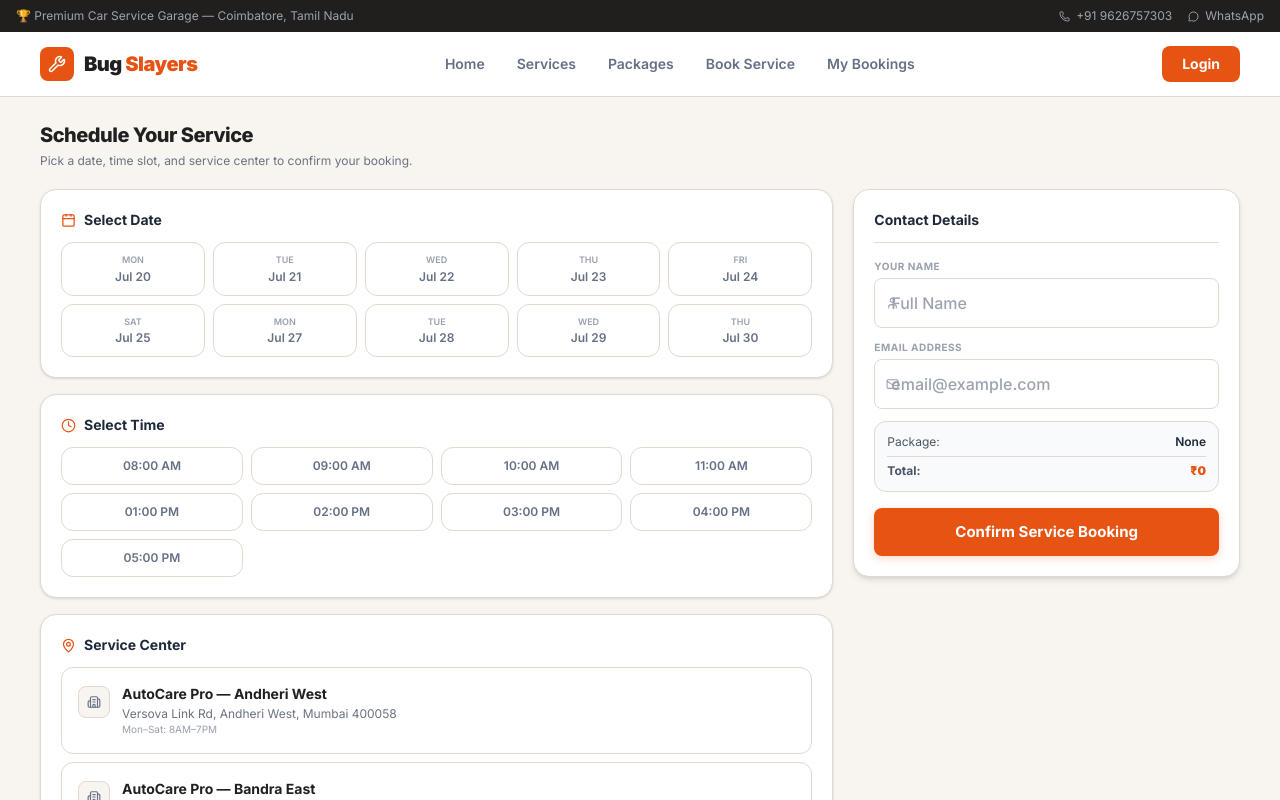
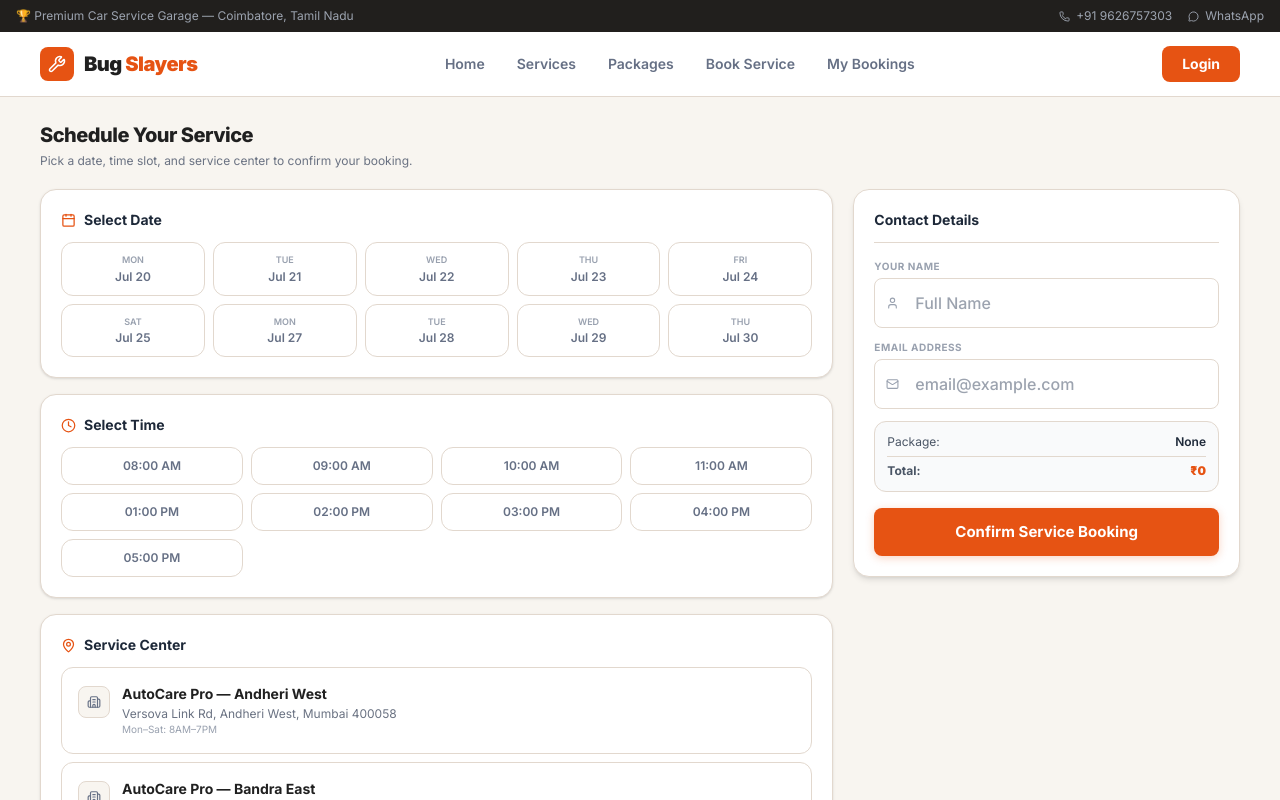
Before and after one commit to mithun-007-ui/cargarage, a Next.js app: page /booking in a window 1280 px wide. Shown: the top 800 px of the page. Built offline with nearby package versions, Linux system fonts and the light colour scheme.

Commit message:
Sticky changes

```diff
--- a/next.config.mjs
+++ b/next.config.mjs
@@ -1,6 +1,14 @@
 /** @type {import('next').NextConfig} */
 const nextConfig = {
-  /* config options here */
+  async redirects() {
+    return [
+      {
+        source: '/my bookings',
+        destination: '/my-bookings',
+        permanent: true,
+      },
+    ];
+  },
 };
 
 export default nextConfig;
--- a/src/app/booking/page.js
+++ b/src/app/booking/page.js
@@ -260,6 +260,7 @@ export default function SlotBookingPage() {
 
             {/* Right — Contact & Confirm */}
             <div className="lg:col-span-4 space-y-4">
+              <div className="sticky top-20">
                 <div className="bg-white rounded-2xl border shadow-md p-5" style={{ borderColor: '#E2D8CE' }}>
                   <h2 className="font-bold text-gray-800 text-sm mb-4 pb-3 border-b" style={{ borderColor: '#E2D8CE' }}>Contact Details</h2>
 
@@ -271,7 +272,8 @@ export default function SlotBookingPage() {
                         <input
                           type="text" required value={name}
                           onChange={e => setName(e.target.value)}
-                        className="input-field pl-8 font-medium"
+                          className="input-field font-medium"
+                          style={{ paddingLeft: '2.25rem' }}
                           placeholder="Full Name"
                         />
                       </div>
@@ -283,7 +285,8 @@ export default function SlotBookingPage() {
                         <input
                           type="email" required value={email}
                           onChange={e => setEmail(e.target.value)}
-                        className="input-field pl-8 font-medium"
+                          className="input-field font-medium"
+                          style={{ paddingLeft: '2.25rem' }}
                           placeholder="email@example.com"
                         />
                       </div>
@@ -311,6 +314,7 @@ export default function SlotBookingPage() {
                   </button>
                 </div>
               </div>
+            </div>
           </form>
 
           <div className="flex justify-start">
--- a/src/app/comparison/page.js
+++ b/src/app/comparison/page.js
@@ -145,11 +145,13 @@ export default function PackageComparisonPage() {
 
             {/* Bill Summary */}
             <div className="lg:col-span-4">
-              <BillSummary
-                vehicle={vehicle}
-                selectedServices={selectedServices}
-                selectedPackage={selectedPackage}
-              />
+              <div className="sticky top-20">
+                <BillSummary
+                  vehicle={vehicle}
+                  selectedServices={selectedServices}
+                  selectedPackage={selectedPackage}
+                />
+              </div>
             </div>
           </div>
 
--- a/src/app/globals.css
+++ b/src/app/globals.css
@@ -35,12 +35,12 @@
 ────────────────────────────────────────────── */
 html {
   scroll-behavior: smooth;
-  overflow-x: hidden;
+  overflow-x: clip; /* clip ≠ hidden: doesn't create a scroll container, so position:sticky works */
 }
 body {
   background-color: #F8F5F0;
   color: #202020;
-  overflow-x: hidden;
+  overflow-x: clip; /* same — prevents horizontal scroll without breaking sticky */
   font-size: 16px;
 }
 
@@ -180,6 +180,23 @@ body {
   box-shadow: 0 0 0 3px rgba(230, 83, 19, 0.1);
 }
 .input-field:disabled { opacity: 0.55; cursor: not-allowed; background: #F8F5F0; }
+
+/* Adjust padding for inputs that have absolute positioned icons to prevent overlap */
+.relative svg ~ .input-field,
+.relative svg ~ .input-dark,
+.relative svg ~ .input-light,
+.relative svg ~ input.input-field,
+.relative svg ~ input.input-dark,
+.relative svg ~ input.input-light {
+  padding-left: 2.5rem !important;
+}
+
+@media (min-width: 1024px) {
+  .hero-mask-lg {
+    mask-image: radial-gradient(ellipse 95% 120% at 90% 50%, black 35%, transparent 85%);
+    -webkit-mask-image: radial-gradient(ellipse 95% 120% at 90% 50%, black 35%, transparent 85%);
+  }
+}
 
 /* Aliases kept for backward compat */
 .input-dark {
--- a/src/app/my-bookings/page.js
+++ b/src/app/my-bookings/page.js
@@ -513,7 +513,7 @@ export default function CustomerDashboardPage() {
           <div className="flex flex-col lg:flex-row gap-6">
             {/* Left Sidebar Tabs */}
             <aside className="lg:w-56 shrink-0">
-              <div className="rounded-2xl overflow-hidden bg-white border border-gray-200 shadow-sm">
+              <div className="sticky top-20 rounded-2xl overflow-hidden bg-white border border-gray-200 shadow-sm">
                 {TABS.map(tab => {
                   const Icon = tab.icon;
                   const isActive = activeTab === tab.id;
@@ -553,8 +553,11 @@ export default function CustomerDashboardPage() {
                       <p>No bookings yet. <Link href="/vehicle-selection" className="font-bold hover:underline" style={{ color: '#E65313' }}>Book your first service</Link></p>
                     </div>
                   ) : (
-                    bookings.map(b => (
-                      <div key={b.id} className="rounded-2xl p-5 transition-all bg-white border border-gray-200 shadow-sm">
+                    /* Only this inner container scrolls horizontally on small screens */
+                    <div style={{ overflowX: 'auto' }}>
+                      <div style={{ minWidth: '640px' }}>
+                        {bookings.map(b => (
+                          <div key={b.id} className="rounded-2xl p-5 transition-all bg-white border border-gray-200 shadow-sm mb-4">
                             {/* Header row */}
                             <div className="flex flex-wrap items-center gap-2 mb-4">
                               <span className="font-mono text-xs px-2 py-0.5 rounded font-bold bg-gray-100 text-gray-500 border border-gray-200">{b.id}</span>
@@ -617,7 +620,9 @@ export default function CustomerDashboardPage() {
                               )}
                             </div>
                           </div>
-                    ))
+                        ))}
+                      </div>
+                    </div>
                   )}
                 </div>
               )}
--- a/src/app/page.js
+++ b/src/app/page.js
@@ -122,8 +122,8 @@ export default function HomePage() {
       {/* ════ HERO ════ */}
       <section className="relative flex flex-col lg:block overflow-hidden bg-white" style={{ borderBottom: '1px solid #E2D8CE' }}>
         {/* Right side background image (Full bleed on desktop, stacked on mobile) */}
-        <div className="lg:absolute lg:inset-y-0 lg:right-0 lg:w-1/2 w-full h-[280px] sm:h-[380px] lg:h-full z-0 order-last lg:order-none animate-slide-in">
-          <div className="relative w-full h-full">
+        <div className="lg:absolute lg:inset-y-0 lg:right-0 lg:w-[58%] w-full h-[280px] sm:h-[380px] lg:h-full z-0 order-last lg:order-none animate-slide-in">
+          <div className="relative w-full h-full hero-mask-lg">
             <Image
               src="/images/hero_car.png"
               alt="Premium car — Bug Slayers professional car service"
@@ -131,15 +131,11 @@ export default function HomePage() {
               className="object-cover object-center lg:object-left"
               priority
             />
-            {/* Smooth transition gradient overlays */}
-            <div className="hidden lg:block absolute inset-y-0 left-0 w-32 bg-gradient-to-r from-white to-transparent" />
+            {/* Mobile top/bottom fades */}
             <div className="lg:hidden absolute inset-x-0 bottom-0 h-20 bg-gradient-to-t from-white to-transparent" />
             <div className="lg:hidden absolute inset-x-0 top-0 h-20 bg-gradient-to-b from-white to-transparent" />
           </div>
         </div>
-
-        {/* Content blend background overlay */}
-        <div className="hidden lg:block absolute inset-y-0 left-0 w-2/3 bg-gradient-to-r from-white via-white to-transparent z-10" />
 
         {/* Content Container */}
         <div className="content-wrapper relative z-20 py-12 lg:py-20 flex flex-col justify-center min-h-[460px] lg:min-h-[580px]">
--- a/src/components/Navbar.js
+++ b/src/components/Navbar.js
@@ -79,9 +79,11 @@ export default function Navbar() {
       <nav
         className="sticky top-0 z-40 transition-all duration-200"
         style={{
-          background: '#FFFFFF',
+          background: scrolled ? 'rgba(255,255,255,0.92)' : '#FFFFFF',
           borderBottom: '1px solid #E2D8CE',
-          boxShadow: scrolled ? '0 2px 12px rgba(0,0,0,0.06)' : 'none',
+          boxShadow: scrolled ? '0 2px 16px rgba(0,0,0,0.08)' : 'none',
+          backdropFilter: scrolled ? 'blur(8px)' : 'none',
+          WebkitBackdropFilter: scrolled ? 'blur(8px)' : 'none',
         }}
       >
         <div className="max-w-[1440px] mx-auto px-4 sm:px-6 lg:px-10">
```
Lines whose indentation alone changed are shown as unchanged.
